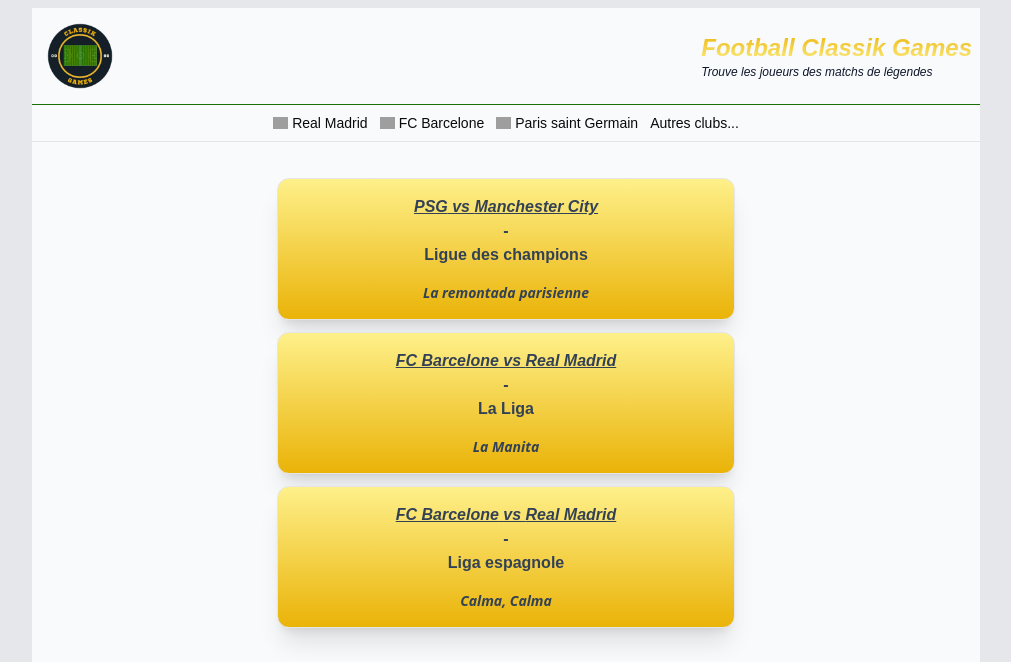
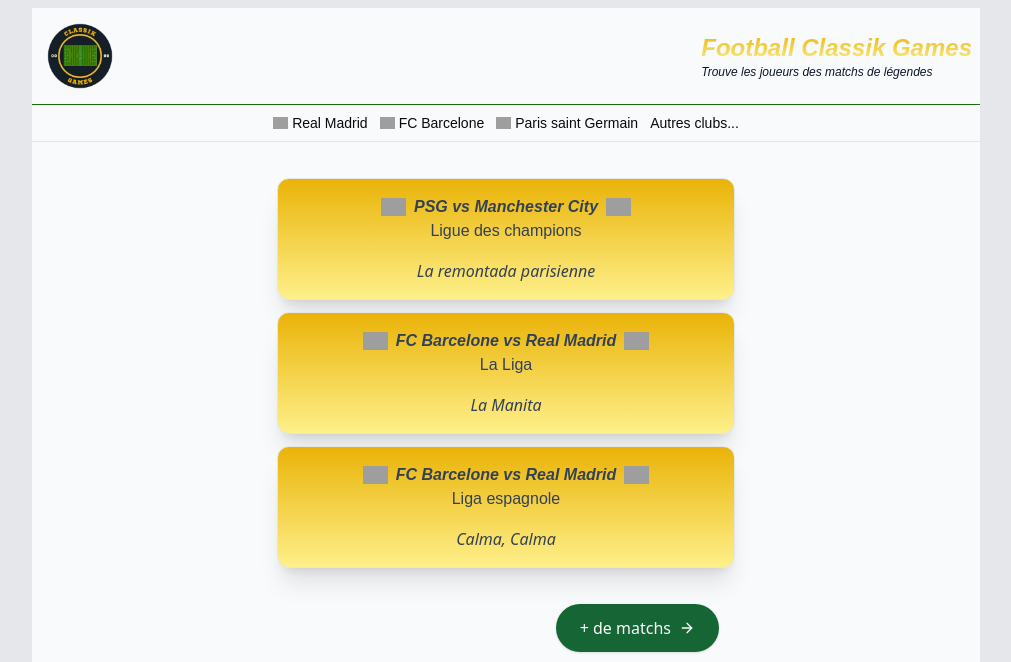
Before and after one commit to babbbass/Classik-Games, a Next.js app: page / in a window 1280 px wide. Shown: the top 662 px of the page, without its empty margins (134-1145 px from the left). Built offline with nearby package versions, Linux system fonts and the light colour scheme; no server answers; grey boxes are pictures that could not be loaded.

Commit message:
fix header big screen - add flag team in homepage

```diff
--- a/app/page.tsx
+++ b/app/page.tsx
@@ -2,6 +2,7 @@ import Link from "next/link"
 import { MATCHES } from "@/utils/matches"
 import { Card, CardContent } from "@/components/ui/card"
 import { MoreMatchesButton } from "@/components/MoreMatchesButton"
+import Image from "next/image"
 
 export default function Home() {
   return (
@@ -11,15 +12,29 @@ export default function Home() {
           {MATCHES.map((match) => (
             <li key={match.id} className='my-3'>
               <Link href={`/match/${match.id}`}>
-                <Card className='text-slate-700 font-bold  hover:text-slate-800 transition-all duration-200 py-4 ease-in-out hover:scale-105 bg-gradient-to-b from-yellow-200 to-yellow-500 flex items-center md:w-1/2 mx-auto rounded-xl shadow-xl'>
+                <Card className='text-slate-700 hover:text-slate-800 transition-all duration-200 py-4 ease-in-out hover:scale-105 bg-gradient-to-t from-yellow-200 to-yellow-500 flex items-center md:w-1/2 mx-auto rounded-xl shadow-xl'>
                   <CardContent className='flex flex-col items-center justify-center w-full text-base p-0'>
-                    <span className='italic underline'>
-                      {match.homeTeam.name} vs {match.awayTeam.name}
-                    </span>{" "}
-                    - <span>{match.competition}</span>
-                    <span className='mt-4 font-sans italic text-sm'>
-                      {match.short}
-                    </span>
+                    <div className='flex flex-col items-center'>
+                      <div className='italic font-semibold w-full flex items-center justify-center gap-2'>
+                        <Image
+                          src={`${process.env.NEXT_PUBLIC_PICTURES_CLUBS_URL}${match.homeTeam.flag}`}
+                          alt={match.homeTeam.name}
+                          width={25}
+                          height={25}
+                        />
+                        <span className='flex items-center'>
+                          {match.homeTeam.name} vs {match.awayTeam.name}
+                        </span>
+                        <Image
+                          src={`${process.env.NEXT_PUBLIC_PICTURES_CLUBS_URL}${match.awayTeam.flag}`}
+                          alt={match.awayTeam.name}
+                          width={25}
+                          height={25}
+                        />
+                      </div>
+                      <span>{match.competition}</span>
+                    </div>
+                    <span className='mt-4 font-sans italic'>{match.short}</span>
                   </CardContent>
                 </Card>
               </Link>
--- a/components/Header.tsx
+++ b/components/Header.tsx
@@ -6,7 +6,7 @@ export function Header() {
   return (
     <>
       <header className='w-full border-b md:w-3/4 mx-auto border-grass p-2 text-slate-900 bg-slate-50'>
-        <div className='flex items-center max-w-7xl justify-between gap-2'>
+        <div className='flex items-center max-w-7xl justify-between gap-2 mx-auto'>
           <Link href='/'>
             <Image
               src={`/classik-games.png`}
--- a/utils/matches.ts
+++ b/utils/matches.ts
@@ -60,8 +60,18 @@ export const MATCHES = [
   },
   {
     id: 3,
-    homeTeam: { name: "FC Barcelone", formation: "4-3-3", color: "#a50044" },
-    awayTeam: { name: "Real Madrid", formation: "4-4-2", color: "#FFFFFF" },
+    homeTeam: {
+      name: "FC Barcelone",
+      formation: "4-3-3",
+      color: "#a50044",
+      flag: "fc-barcelone.png",
+    },
+    awayTeam: {
+      name: "Real Madrid",
+      formation: "4-4-2",
+      color: "#FFFFFF",
+      flag: "real-madrid.png",
+    },
     competition: "La Liga",
     season: "2010/11",
     short: "La Manita",
@@ -156,8 +166,18 @@ export const MATCHES = [
   // },
   {
     id: 4,
-    homeTeam: { name: "FC Barcelone", formation: "4-3-3", color: "#a50044" },
-    awayTeam: { name: "Real Madrid", formation: "4-4-2", color: "#FFFFFF" },
+    homeTeam: {
+      name: "FC Barcelone",
+      formation: "4-3-3",
+      color: "#a50044",
+      flag: "fc-barcelone.png",
+    },
+    awayTeam: {
+      name: "Real Madrid",
+      formation: "4-4-2",
+      color: "#FFFFFF",
+      flag: "real-madrid.png",
+    },
     competition: "Liga espagnole",
     season: "2011-12",
     short: "Calma, Calma",
```
